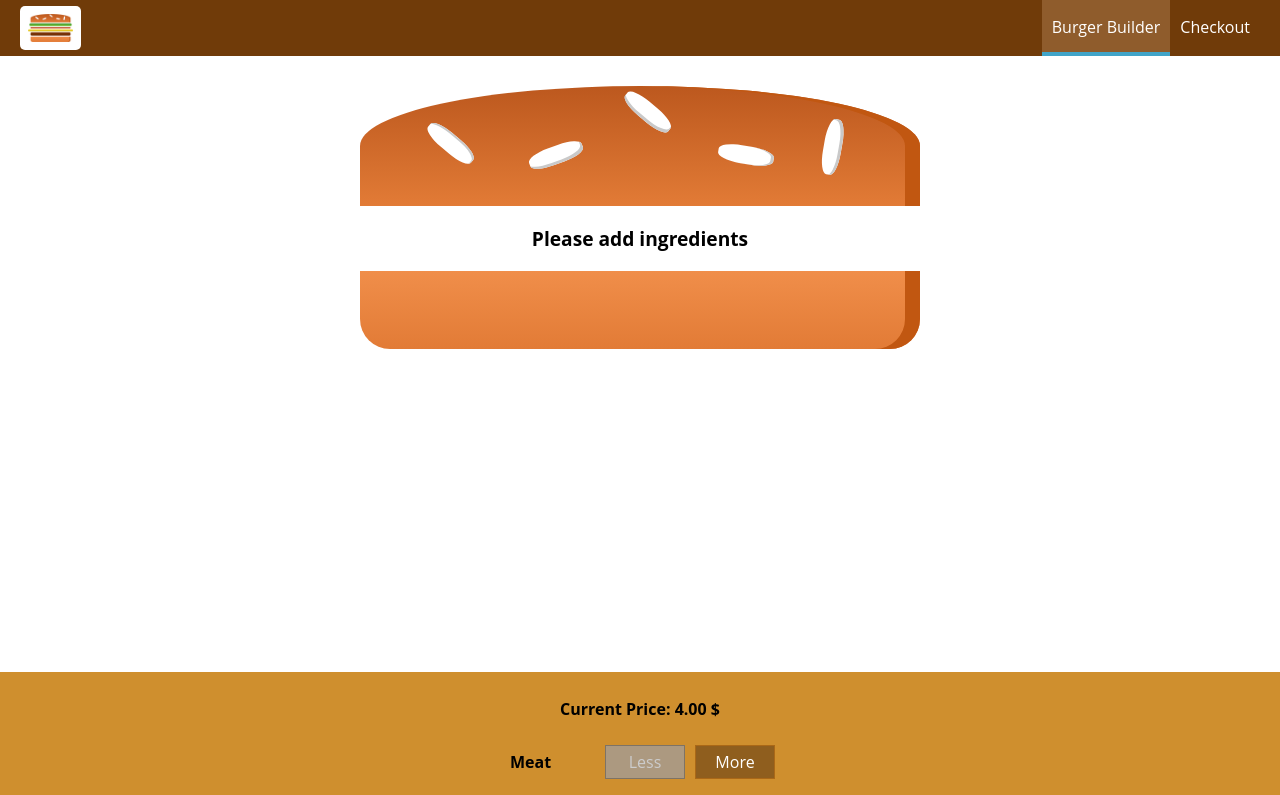
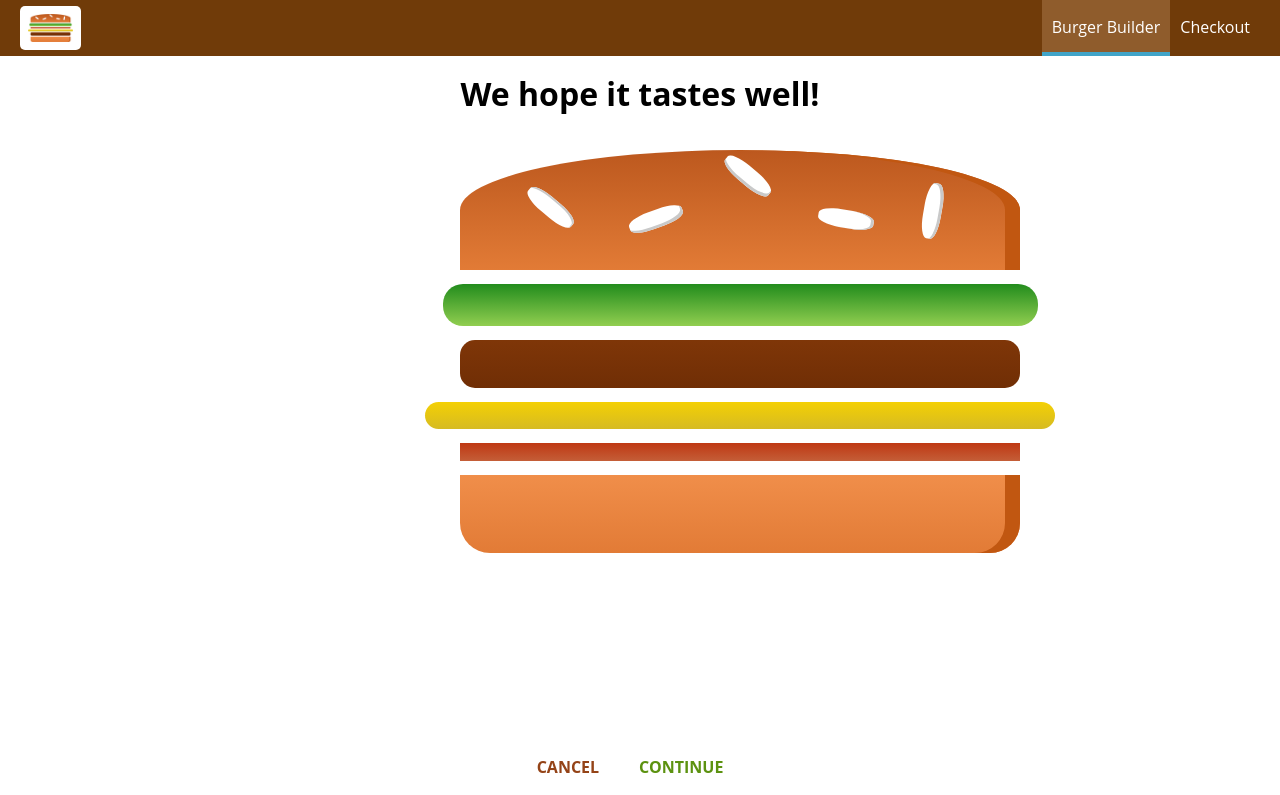
Before and after one commit to Shahzaib1999/Burger-App, a React app: page /checkout in a window 1280 px wide. Shown: the top 795 px of the page. Built offline with nearby package versions, Linux system fonts and the light colour scheme.

Commit message:
Added checkout

```diff
--- a/package.json
+++ b/package.json
@@ -34,6 +34,7 @@
     "react": "^16.0.0",
     "react-dev-utils": "^4.0.1",
     "react-dom": "^16.0.0",
+    "react-router-dom": "^5.1.2",
     "style-loader": "0.18.2",
     "sw-precache-webpack-plugin": "0.11.4",
     "url-loader": "0.5.9",
--- a/src/App.js
+++ b/src/App.js
@@ -1,14 +1,19 @@
 import React, { Component } from 'react';
+import { Route, Switch } from 'react-router-dom';
 
 import Layout from './hoc/Layout/Layout';
 import BurgerBuilder from './containers/BurgerBuilder/BurgerBuilder';
+import Checkout from './containers/Checkout/Checkout';
 
 class App extends Component {
-  render () {
+  render() {
     return (
       <div>
         <Layout>
-          <BurgerBuilder />
+          <Switch>
+            <Route path="/checkout" component={Checkout} />
+            <Route path="/" exact component={BurgerBuilder} />
+          </Switch>
         </Layout>
       </div>
     );
--- /dev/null
+++ b/src/components/Order/CheckoutSummary/CheckoutSummary.css
@@ -0,0 +1,11 @@
+.CheckoutSummary {
+    text-align: center;
+    width: 80%;
+    margin: auto;
+}
+
+@media (min-width: 600px) {
+    .CheckoutSummary {
+        width: 500px;
+    }
+}
--- /dev/null
+++ b/src/components/Order/CheckoutSummary/CheckoutSummary.js
@@ -0,0 +1,24 @@
+import React from 'react';
+
+import Burger from '../../Burger/Burger';
+import Button from '../../UI/Button/Button';
+import classes from './CheckoutSummary.css';
+
+const checkoutSummary = (props) => {
+    return (
+        <div className={classes.CheckoutSummary}>
+            <h1>We hope it tastes well!</h1>
+            <div style={{width: '100%', margin: 'auto'}}>
+                <Burger ingredients={props.ingredients}/>
+            </div>
+            <Button
+                btnType="Danger"
+                clicked={props.cancelCheckout}>CANCEL</Button>
+            <Button
+                btnType="Success"
+                clicked={props.continueCheckout}>CONTINUE</Button>
+        </div>
+    );
+}
+
+export default checkoutSummary;
--- a/src/containers/BurgerBuilder/BurgerBuilder.js
+++ b/src/containers/BurgerBuilder/BurgerBuilder.js
@@ -83,27 +83,28 @@ class BurgerBuilder extends Component {
     }
 
     purchaseContinueHandler = () => {
-        this.setState({ loading: true });
-        const order = {
-            ingredients: this.state.ingredients,
-            price: this.state.price,
-            customer: {
-                name: 'Shahzaib',
-                address: {
-                    steet: 'teststreet 123',
-                    zipCode: '41100',
-                    country: 'Pakistan'
-                },
-                email: 'test@test.com'
-            },
-            deliveryMethod: 'fastest'
-        }
+        // this.setState({ loading: true });
+        // const order = {
+        //     ingredients: this.state.ingredients,
+        //     price: this.state.price,
+        //     customer: {
+        //         name: 'Shahzaib',
+        //         address: {
+        //             steet: 'teststreet 123',
+        //             zipCode: '41100',
+        //             country: 'Pakistan'
+        //         },
+        //         email: 'test@test.com'
+        //     },
+        //     deliveryMethod: 'fastest'
+        // }
 
-        axios.post('/orders.json', order).then(res => {
-            this.setState({ loading: false, isPurchasing: false });
-        }).catch(err => {
-            this.setState({ loading: false, isPurchasing: false });
-        })
+        // axios.post('/orders.json', order).then(res => {
+        //     this.setState({ loading: false, isPurchasing: false });
+        // }).catch(err => {
+        //     this.setState({ loading: false, isPurchasing: false });
+        // });
+        this.props.history.push('/checkout');
     }
 
     render() {
--- /dev/null
+++ b/src/containers/Checkout/Checkout.js
@@ -0,0 +1,36 @@
+import React, { Component } from 'react';
+
+import CheckoutSummary from '../../components/Order/CheckoutSummary/CheckoutSummary';
+
+class Checkout extends Component {
+    state = {
+        ingredients: {
+            salad: 1,
+            meat: 1,
+            cheese: 1,
+            bacon: 1
+        }
+    }
+
+    cancelCheckoutHandler = () => {
+        this.props.history.goBack();
+    }
+
+    continueCheckoutHandler = () => {
+        this.props.history.replace('/checkout/form-data');
+    }
+
+    render() {
+        return (
+            <div>
+                <CheckoutSummary
+                    ingredients={this.state.ingredients}
+                    cancelCheckout={this.cancelCheckoutHandler}
+                    continueCheckout={this.continueCheckoutHandler}
+                />
+            </div>
+        );
+    }
+}
+
+export default Checkout;
--- a/src/hoc/withErrorHandler/withErrorHandler.js
+++ b/src/hoc/withErrorHandler/withErrorHandler.js
@@ -20,8 +20,8 @@ const withErrorHandler = (WrappedComponent, axios) => {
         }
 
         componentWillUnmount() {
-            axios.interceptors.eject(this.reqInteceptor);
-            axios.interceptors.eject(this.resInteceptor);
+            axios.interceptors.request.eject( this.reqInterceptor );
+            axios.interceptors.response.eject( this.resInterceptor );
         }
 
         errorConfirmedHandler = () => {
--- a/src/index.js
+++ b/src/index.js
@@ -1,8 +1,17 @@
 import React from 'react';
 import ReactDOM from 'react-dom';
+import { BrowserRouter } from 'react-router-dom';
+
 import './index.css';
 import App from './App';
 import registerServiceWorker from './registerServiceWorker';
 
-ReactDOM.render(<App />, document.getElementById('root'));
+const app = (
+    <BrowserRouter>
+        <App />
+    </BrowserRouter>
+)
+
+
+ReactDOM.render(app, document.getElementById('root'));
 registerServiceWorker();
```
